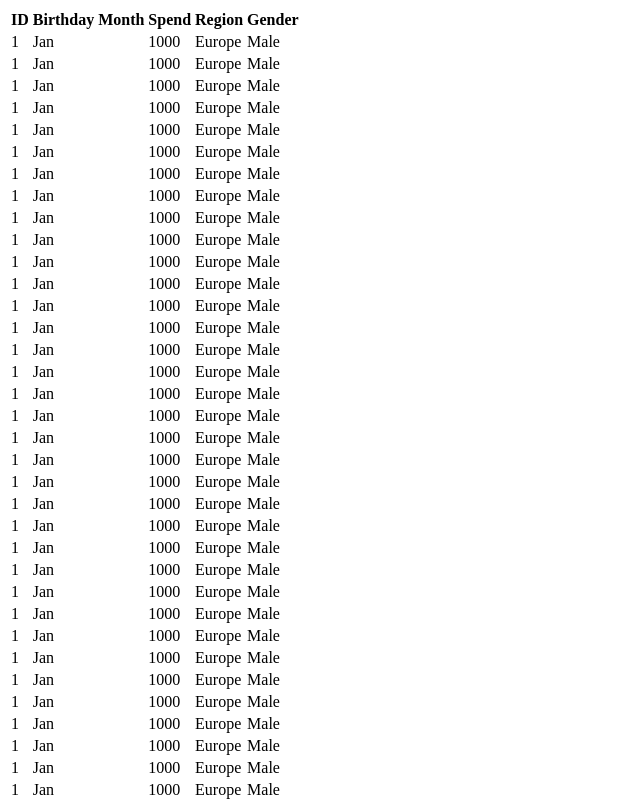
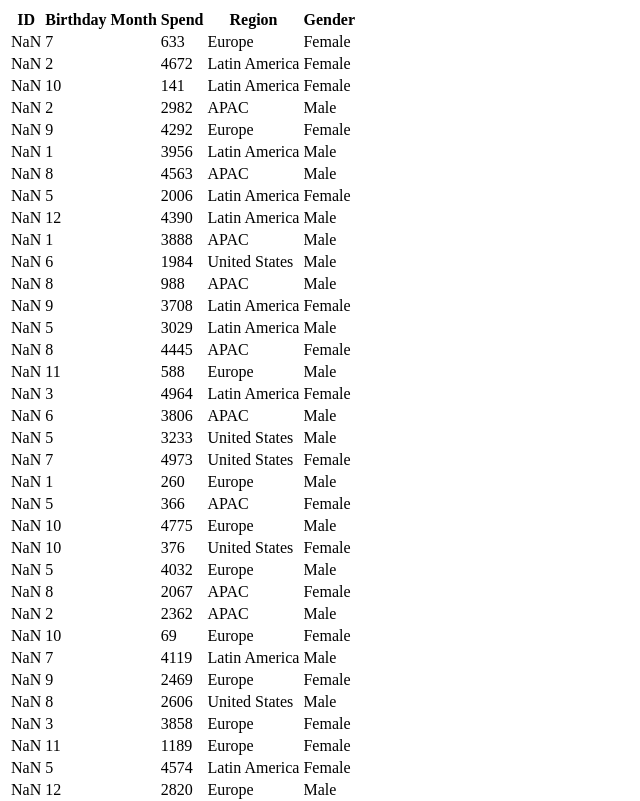
Before and after one commit to llleeeaaannn/utrack, a React (Create React App) app: page / in a window 1280 px wide. Shown: the top 801 px of the page, without its empty margins (0-640 px from the left). Built offline with nearby package versions, Linux system fonts and the light colour scheme.

Commit message:
Updated table generator to use user properties

```diff
--- a/src/userTable.js
+++ b/src/userTable.js
@@ -14,11 +14,11 @@ const UserTable = ({ users }) => {
       <tbody>
         {users.map((user) => (
         <tr>
-          <td>1</td>
-          <td>Jan</td>
-          <td>1000</td>
-          <td>Europe</td>
-          <td>Male</td>
+          <td>{ user.id }</td>
+          <td>{ user.birthday }</td>
+          <td>{ user.spend }</td>
+          <td>{ user.region }</td>
+          <td>{ user.gender }</td>
         </tr>
         ))}
       </tbody>
```
